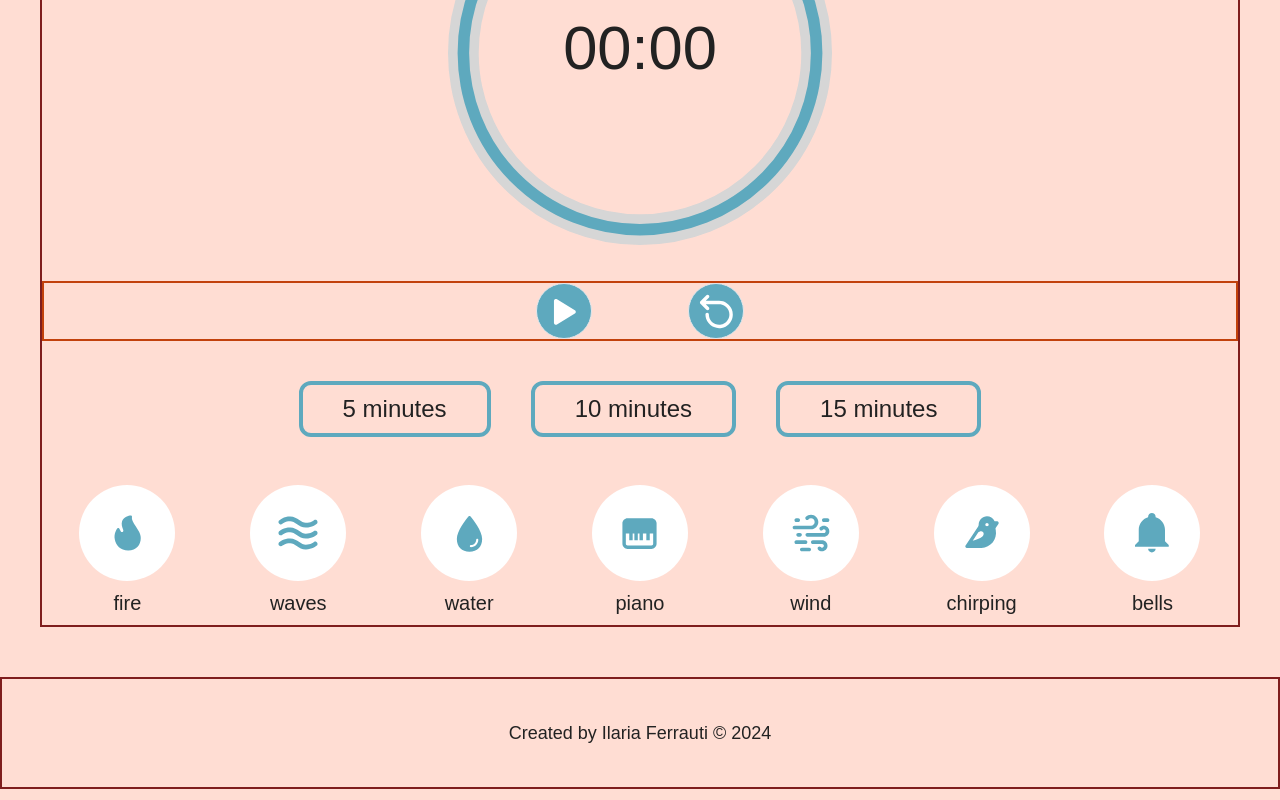
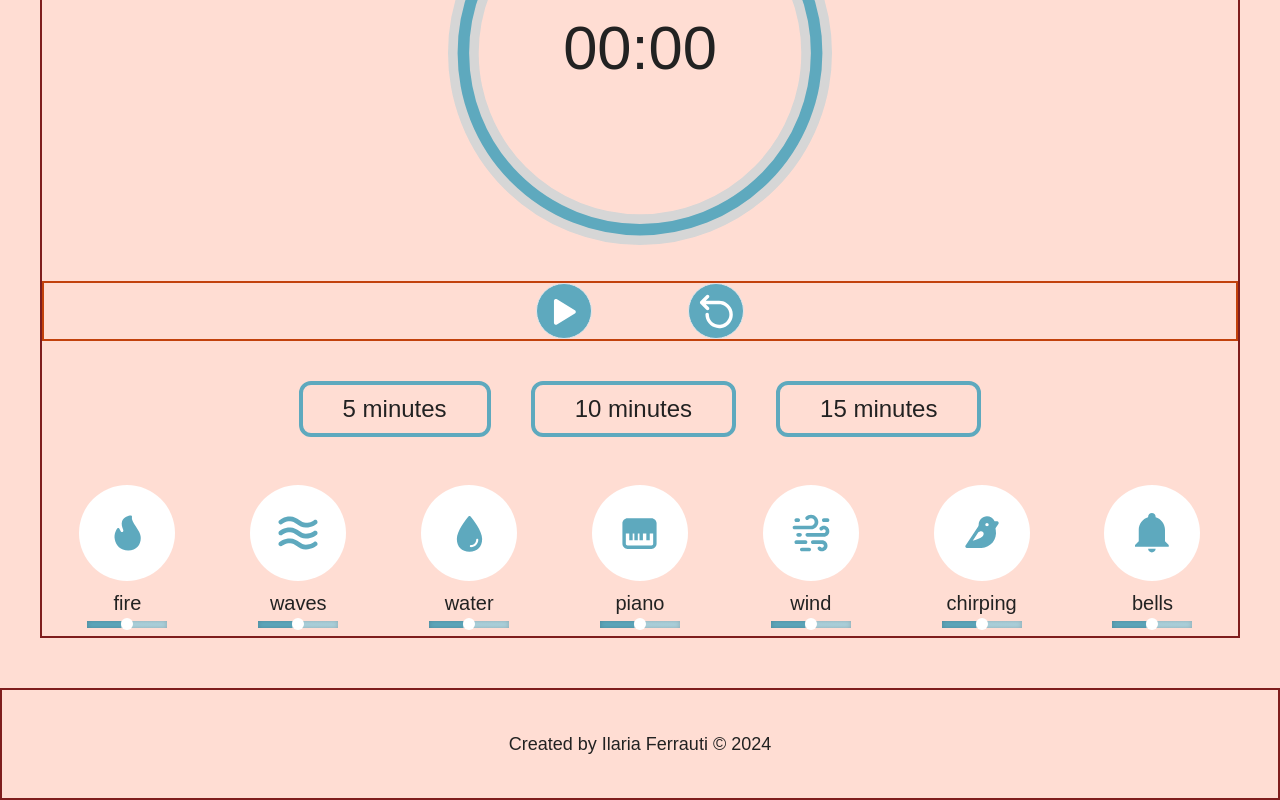
Before and after one commit to sleeepylala/REACT--Breath-On, a React (Create React App) app in the folder breath-on/: page /timer in a window 1280 px wide. Shown: the part 423-1223 px from the top of the page. Built offline with nearby package versions, Linux system fonts and the light colour scheme.

Commit message:
aggiungo il range del volume

```diff
--- a/breath-on/src/components/ButtonSounds.js
+++ b/breath-on/src/components/ButtonSounds.js
@@ -48,7 +48,9 @@ const ButtonSounds = () => {
     if (!audio || audio.paused) {
       // Se l'audio non è stato creato o è in pausa, crealo e avvialo
       const newAudio = new Audio(sound);
+      newAudio.loop = true;
       newAudio.play();
+
       setAudioState((prevState) => ({ ...prevState, [sound]: newAudio }));
       setColorPressed((prevColor) => ({ ...prevColor, [sound]: "#FFD6CB" }));
       setPutBorder((prevBorder) => ({ ...prevBorder, [sound]: true }));
@@ -77,9 +79,18 @@ const ButtonSounds = () => {
           >
             <img src={item.img} alt="iconsounds-button" />
           </button>
+
           <p className="text-textColor font-petrona xl:text-xl mt-2">
             {item.title}
           </p>
+          <input
+            className="w-20 mt-1"
+            id="volume-control"
+            type="range"
+            min="0"
+            max="100"
+            value="50"
+          ></input>
         </div>
       ))}
     </div>
--- a/breath-on/src/index.css
+++ b/breath-on/src/index.css
@@ -34,3 +34,32 @@ body {
     margin-top: 0;
   }
 }
+input[type="range"] {
+  -webkit-appearance: none;
+}
+
+input[type="range"]::-webkit-slider-runnable-track {
+  height: 7px;
+  animate: 0.2s;
+  background: linear-gradient(
+    to right,
+    #5ea9be 0%,
+    #5ea9be calc(50% - 6px),
+    /* Cambia il colore per la parte piena del range */ rgba(94, 169, 190, 0.5)
+      calc(50% - 6px),
+    /* Cambia il colore per la parte vuota del range */ rgba(94, 169, 190, 0.5)
+      100%
+  );
+
+  box-shadow: inset 0 0 5px rgba(0, 0, 0, 0.2);
+}
+
+input[type="range"]::-webkit-slider-thumb {
+  height: 12px;
+  width: 12px;
+  border-radius: 26px;
+  background: #fff;
+  cursor: pointer;
+  -webkit-appearance: none;
+  margin-top: -3px;
+}
```
